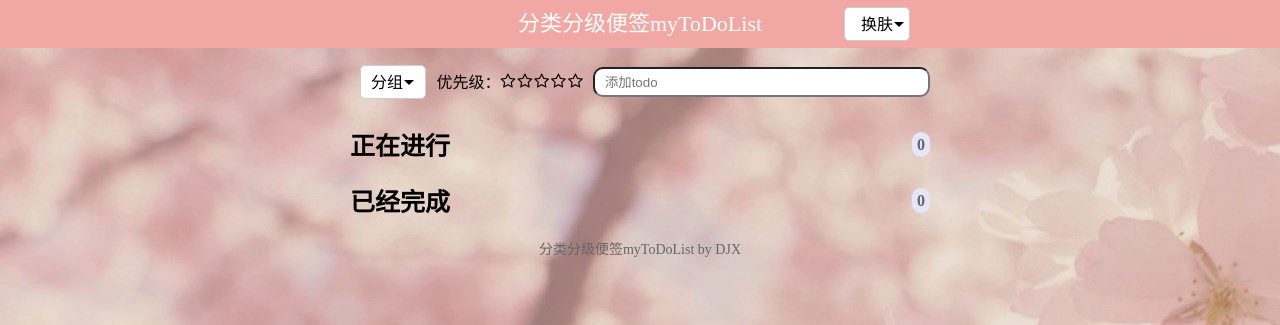
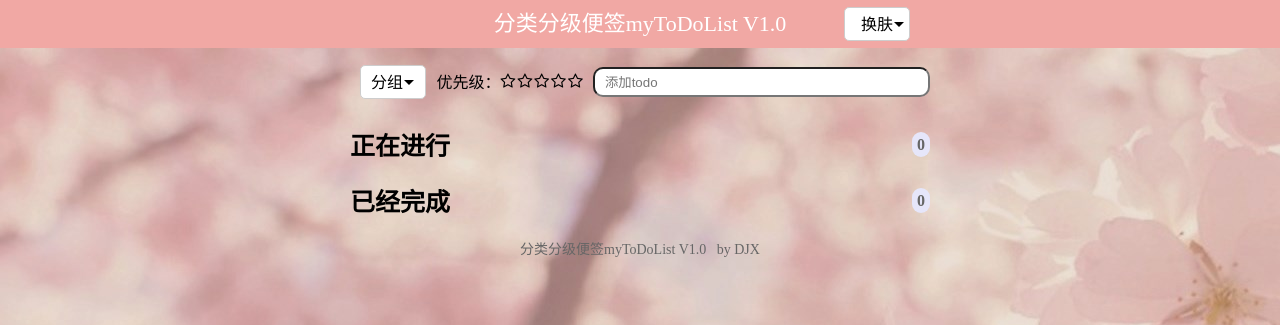
Before and after one commit to djxgood/djx_mytodolist, a plain HTML site: page index.html in a window 1280 px wide. Shown: the top 325 px of the page. Drawn offline with Linux system fonts and the light colour scheme; files whose address does not match are found by name.

Commit message:
Update index.html
修改了标题，页头和页尾

```diff
--- a/index.html
+++ b/index.html
@@ -5,7 +5,7 @@
     <meta charset="UTF-8">
     <meta http-equiv="X-UA-Compatible" content="IE=edge">
     <meta name="viewport" content="width=device-width, initial-scale=1.0">
-    <title>分类分级便签myToDoList</title>
+    <title>分类分级便签myToDoList V1.0</title>
     <script src="js/jQuery.js"></script>
     <link rel="stylesheet" href="css/index.css">
     <script src="js/index.js"></script>
@@ -29,7 +29,7 @@
     <!-- 页头 -->
     <header>
         <section class="w">
-            <h1 class="logo">分类分级便签myToDoList
+            <h1 class="logo">分类分级便签myToDoList V1.0
                 <div class="group">
                     <div class="title"><i>换肤</i>
                         <div></div>
@@ -153,7 +153,7 @@
     </section>
     <!-- 页尾 -->
     <footer class="w">
-        分类分级便签myToDoList   by DJX
+        分类分级便签myToDoList V1.0 &nbsp;&nbsp;by DJX
     </footer>
 </body>
 
```
